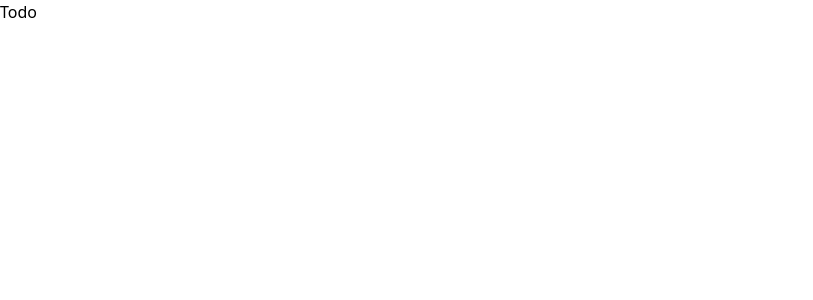
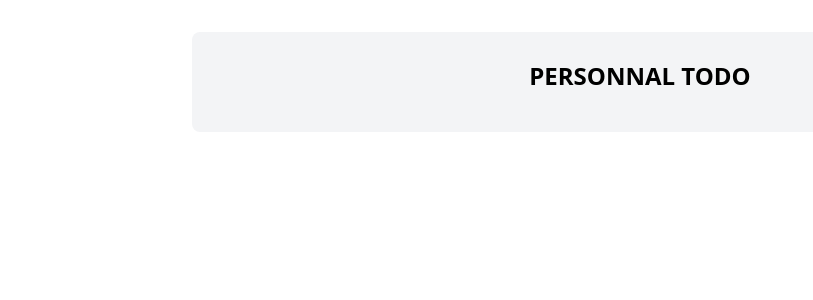
Before and after one commit to moonspark78/Todo_List--Redux, a React (Vite) app: page / in a window 1280 px wide. Shown: the top 300 px of the page, without its empty margins (0-813 px from the left). Built offline with nearby package versions, Linux system fonts and the light colour scheme.

Commit message:
working on the TODO component  :art:

```diff
--- a/src/components/Todo.jsx
+++ b/src/components/Todo.jsx
@@ -1,7 +1,9 @@
 
 const Todo = () => {
   return (
-    <div>Todo</div>
+    <div className="max-w-4xl mx-auto sm:mt-8 p-4 bg-gray-100 rounded-lg">
+      <h2 className="mt-3 mb-6 text-2xl font-bold text-center uppercase">PERSONNAL TODO</h2>
+    </div>
   )
 }
 
```
